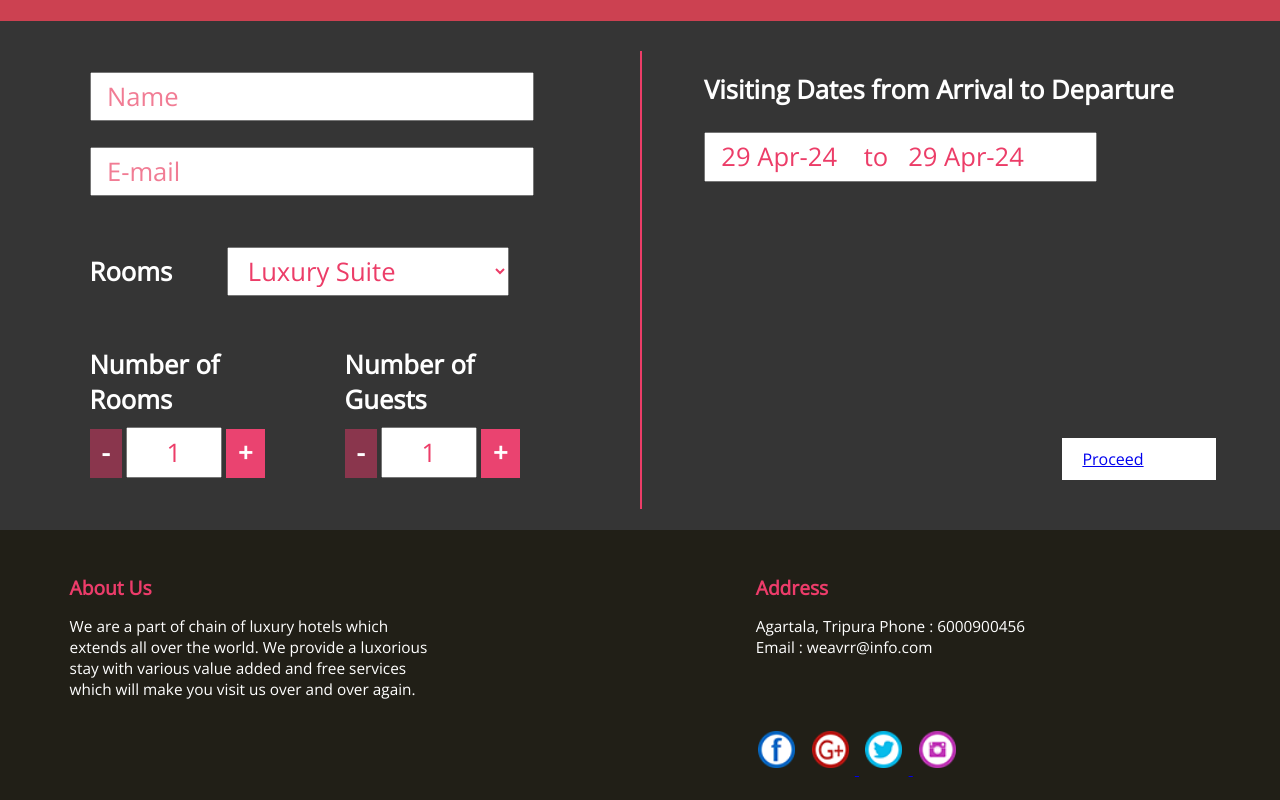
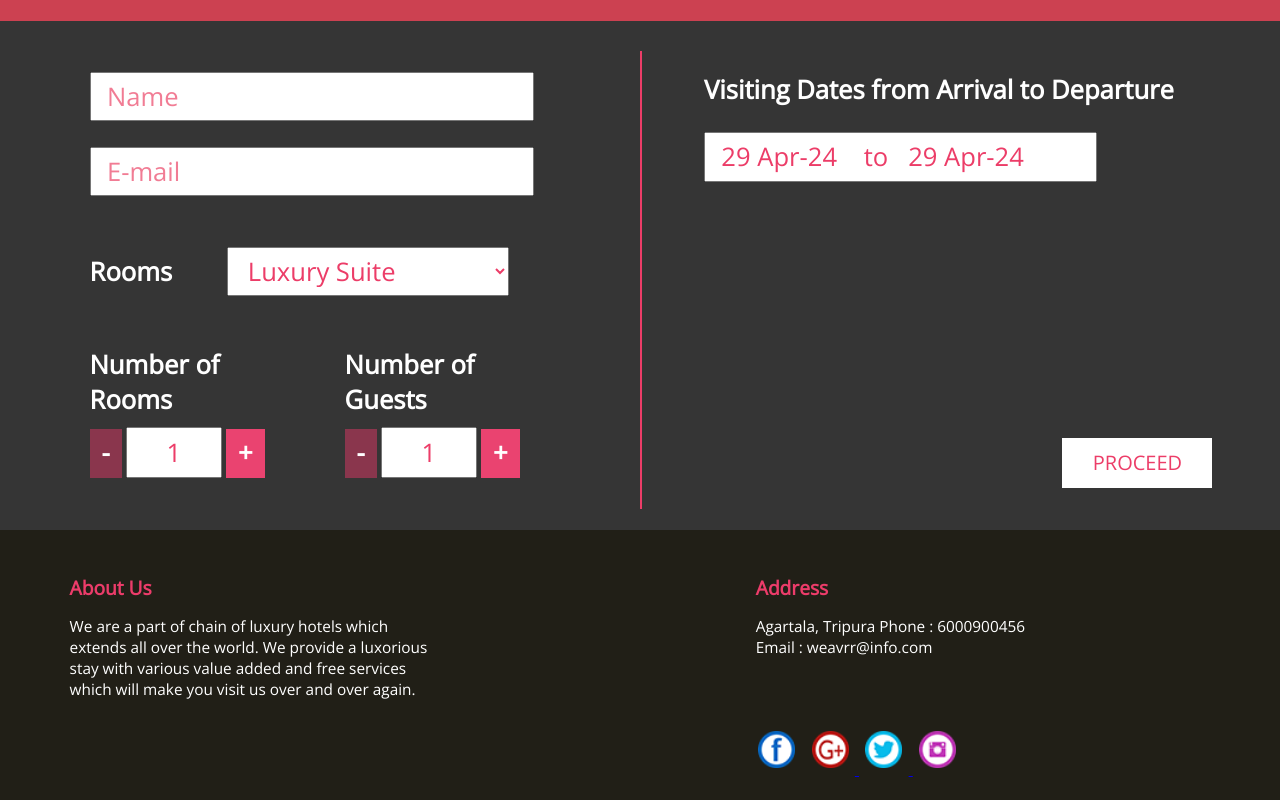
Before and after one commit to duttasusmita28/Hotel-Booking, a plain HTML site: page Home-page/bb.html in a window 1280 px wide. Shown: the part 522-1322 px from the top of the page. Drawn offline with nearby package versions, Linux system fonts and the light colour scheme.

Commit message:
change in bb , main file

```diff
--- a/Home-page/bb.html
+++ b/Home-page/bb.html
@@ -88,10 +88,10 @@
 
      <input type="text" name="date1" class="range" readonly="readonly">
 
-
-
-     <div class="sub">
-        <a href="Payment Page/payment.html">Proceed</a>
+     <div>
+        <button class="proceed">
+            <a href="Payment Page/payment.html" style="color: #ec3d68; text-decoration: none;">PROCEED</a>
+        </button>
     </div>
 
     </div>
--- a/Home-page/css/main.css
+++ b/Home-page/css/main.css
@@ -636,33 +636,29 @@ input[type=submit]{
 
 
 }
-.sub{
+.proceed{
     margin-left: 70%;
 
 }
 
-
-.button-box {
-    border: 1px solid #ccc; /* Border */
-   /* border-radius: 5px;  Rounded corners */
-    padding: 10px; /* Padding */
-    width: fit-content; /* Adjust width to fit the content */
-    margin: 20px auto; /* Center horizontally with auto margins */
-    box-shadow: 0px 0px 5px rgba(0, 0, 0, 0.1); /* Add shadow */
+  .proceed {
+    display: inline-block;
+    padding: 10px 30px;
+    background-color: white;
+    color: #fff;
+    text-decoration: none;
+    border-radius: 0px;
+    border: none;
+    cursor: pointer;
+    width: 150px;
+    height: 50px;
+    font-size: 20px;
   }
 
-  .sub {
-    background-color: white; /* Button background color */
-    color: #fff; /* Button text color */
-    border: none; /* Remove button border */
-   /* border-radius: 5px;  Rounded corners */
-    padding: 10px 20px; /* Padding */
-    cursor: pointer; /* Cursor on hover */
+  .proceed:hover {
+    background-color: white;
   }
 
-  .sub:hover {
-    background-color: white; /* Change background color on hover */
-  }
 
 .arrival {
     display: block;
```
